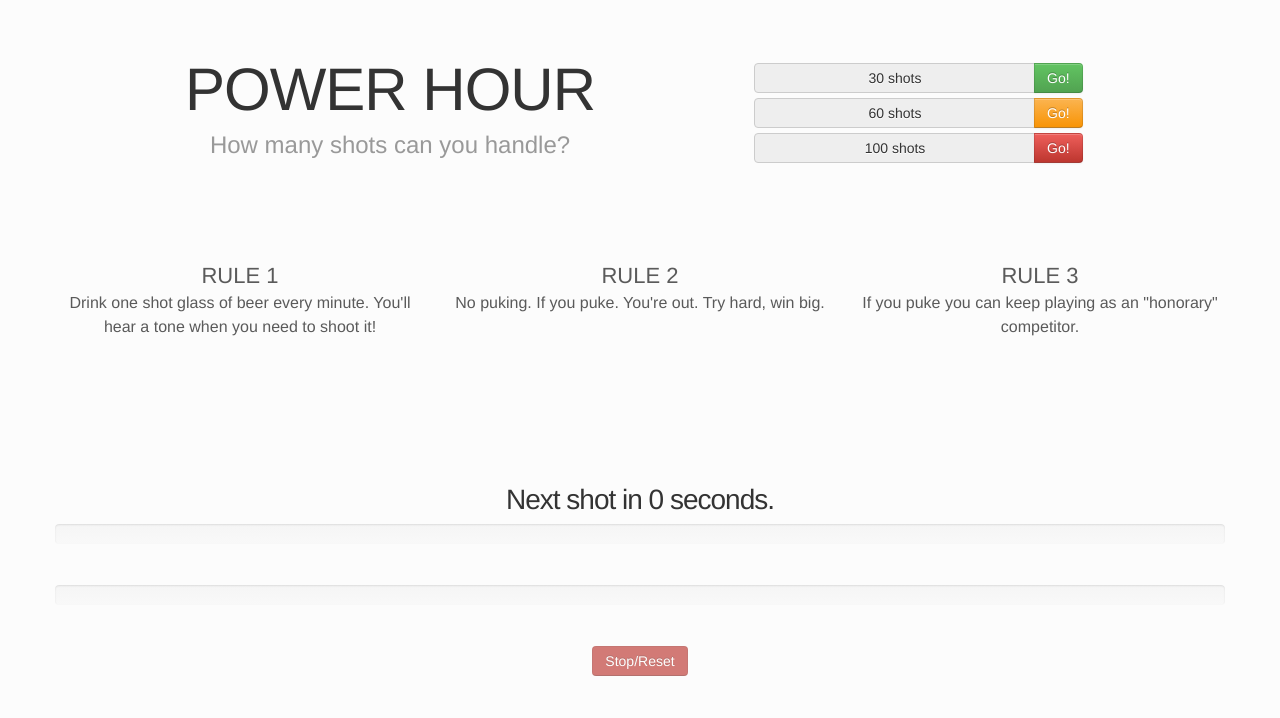
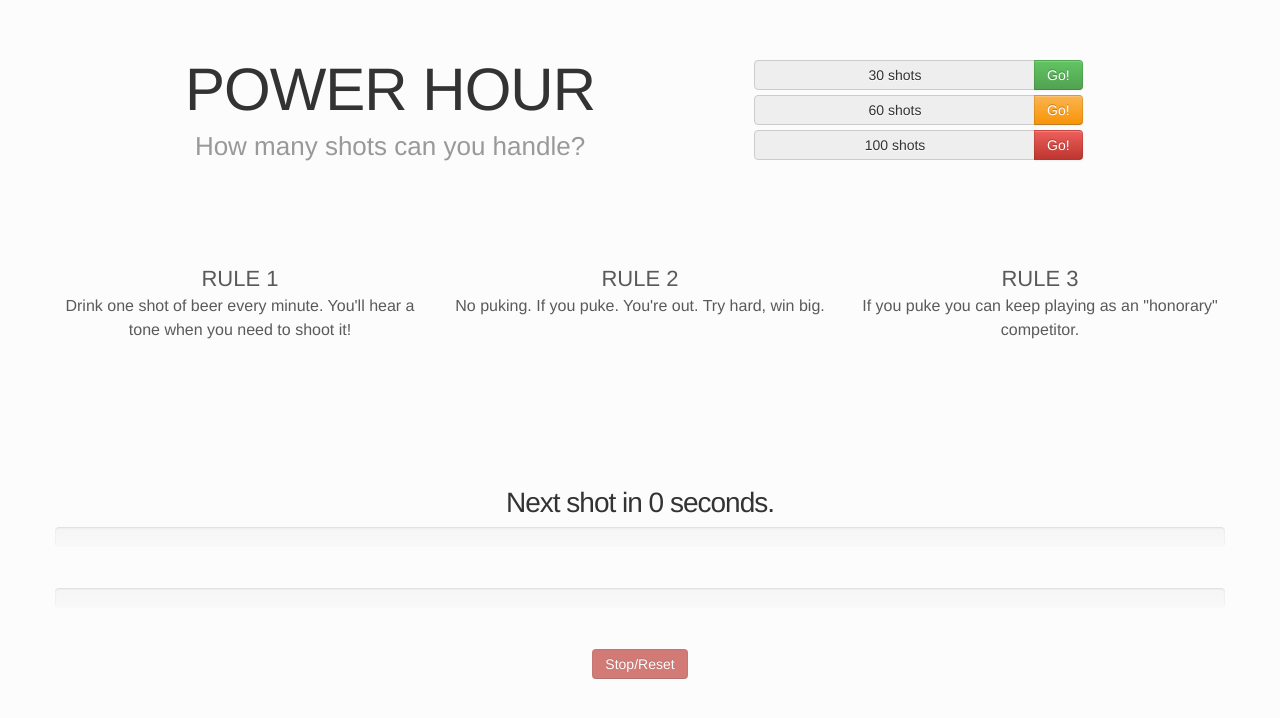
Before and after one commit to ckennicott/dwc, a plain HTML site: page index.html in a window 1280 px wide. Drawn offline with nearby package versions, Linux system fonts and the light colour scheme.

Commit message:
minor style changes

```diff
--- a/css/main.css
+++ b/css/main.css
@@ -19,7 +19,7 @@ h1 {
 
 h2 {
     margin-bottom: 40px;
-    font-size: 24px;
+    font-size: 26px;
     font-weight: 300;
     line-height: 1.25;
     color: #999;
@@ -44,7 +44,7 @@ h5 {
 }
 
 .button-section {
-    margin-top: 4.5em;
+    margin-top: 4.3em;
 }
 
 p {
--- a/index.html
+++ b/index.html
@@ -22,7 +22,8 @@
                 <h1 class="center-text">POWER HOUR</h1>
                 <h2 class="center-text">How many shots can you handle?</h2>
             </div>
-            <div class="span3 button-section">
+            <div class="span3">
+                <div class="button-section center-text">
                     <div class="input-prepend input-append center-text">
                         <span class="add-on"><div class="row"><div class="span3">30 shots</div></div></span><button class="btn btn-success start-button" id="start-button-30" type="button" value="30">Go!</button>
                     </div>
@@ -33,13 +34,15 @@
                         <span class="add-on "><div class="row"><div class="span3">100 shots</div></div></span><button class="btn btn-danger start-button" id="start-button-100" type="button" value="100">Go!</button>
                     </div>
                 </div>
+            </div>
         </div><!-- End Row -->
+
 
         <div class="rules">
             <div class="row center-text">
                 <div class="span4">
                     <h5>RULE 1</h5>
-                    <p>Drink one shot glass of beer every minute. You'll hear a tone when you need to shoot it!</p>
+                    <p>Drink one shot of beer every minute. You'll hear a tone when you need to shoot it!</p>
                 </div>
                 <div class="span4">
                     <h5>RULE 2</h5>
```
Lines whose indentation alone changed are shown as unchanged.
